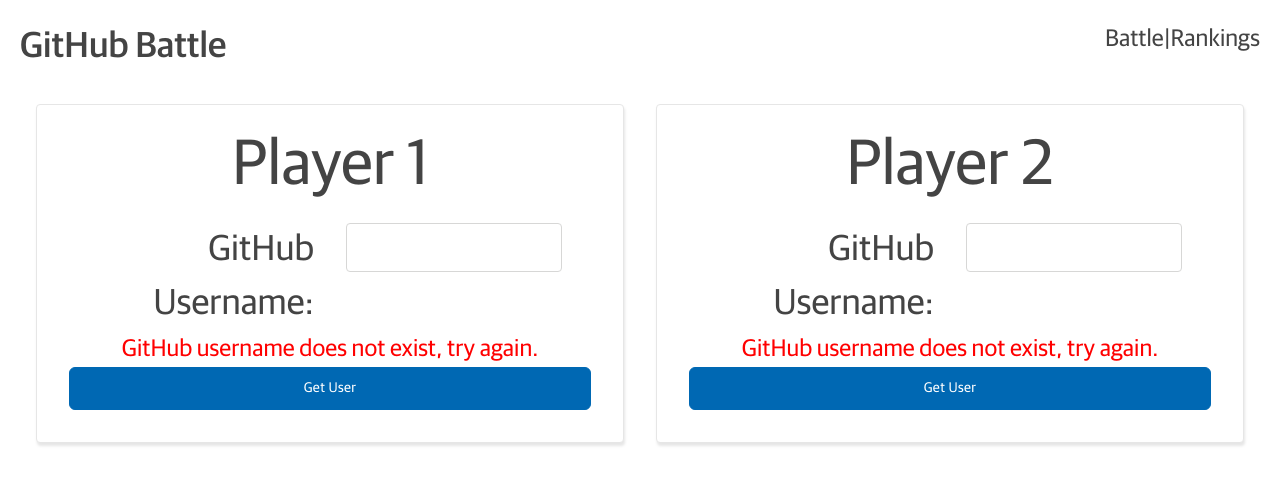
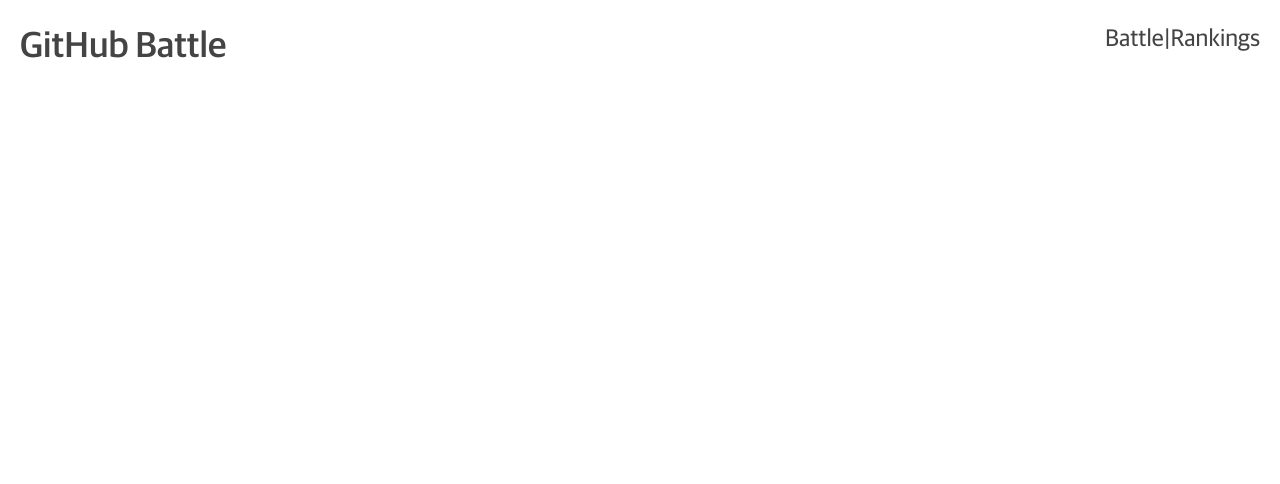
Before and after one commit to iamthevinn/github_battles, a React (Create React App) app: page /results in a window 1280 px wide. Shown: the top 484 px of the page. Built offline with nearby package versions, Linux system fonts and the light colour scheme.

Commit message:
cards have state on input

```diff
--- a/src/App.js
+++ b/src/App.js
@@ -2,84 +2,30 @@
 import logo from './logo.svg';
 import './ui-toolkit/css/nm-cx/main.css'
 import './App.css';
+import PlayerCard from './PlayerCard';
+import BattleView from './BattleView';
+import Header from './Header';
+import {
+  BrowserRouter as Router,
+  Route,
+  Link,
+  Switch
+} from 'react-router-dom'
+import { connect } from "react-redux";
 
 class App extends Component {
   render() {
     return (
-      <div className="App">
-        <div className="headerLine">
-          <div className="titleContainer">
-            <div className="title">GitHub Battle</div>
-          </div>
-          <div className="navigationContainer">
-            <div className="navigationLinks">
-              <div className="navigationLink">Battle</div>
-              <div className="navigationLink">|</div>
-              <div className="navigationLink">Rankings</div>
-            </div>
-          </div>
+      <Router>
+        <div className="App">
+          <Header />
+          <Switch>
+            <Route exact path="/" component={BattleView} />
+            {/* <Route path="/results" component={ResultsView} /> */}
+            {/* <Route path="/rankings" component={RankingsView} /> */}
+          </Switch>
         </div>
-        <div>
-          <div className="row battleScreen">
-            <div className="small-6 medium-6 large-6 columns">
-              <div className="card">
-                <div className="cardHeader">
-                  <div>Player 1</div>
-                </div>
-                <div className="row">
-                  <div className="small-6 medium-6 large-6 columns">
-                    <div className="inputLabel">
-                      GitHub Username:
-                    </div>
-                  </div>
-                  <div className="small-5 medium-5 large-5 columns">
-                    <input style={{ fontSize: '24px' }} type="text">
-                    </input>
-                  </div>
-                  <div className="small-5 medium-5 large-5 columns">
-                    <div></div>
-                  </div>
-                </div>
-                <div className="githubNameNotFound">
-                  GitHub username does not exist, try again.
-                </div>
-                <div className="getUserButton">
-                  <button style={{ width: '100%' }} >Get User</button>
-                </div>
-              </div>
-            </div>
-            <div className="small-6 medium-6 large-6 columns">
-              <div className="card">
-                <div className="cardHeader">
-                  <div>Player 2</div>
-                </div>
-                <div className="row">
-                  <div className="small-6 medium-6 large-6 columns">
-                    <div className="inputLabel">
-                      GitHub Username:
-                    </div>
-                  </div>
-                  <div className="small-5 medium-5 large-5 columns">
-                    <input style={{ fontSize: '24px' }} type="text">
-                    </input>
-                  </div>
-                  <div className="small-5 medium-5 large-5 columns">
-                    <div></div>
-                  </div>
-                </div>
-                <div className="githubNameNotFound">
-                  GitHub username does not exist, try again.
-                </div>
-                <div className="getUserButton">
-                  <button style={{ width: '100%' }} >Get User</button>
-                </div>
-              </div>
-            </div>
-          </div>
-        </div>
-
-
-      </div>
+      </Router>
     );
   }
 }
--- /dev/null
+++ b/src/BattleView.js
@@ -0,0 +1,22 @@
+import React, { Component } from 'react';
+import PlayerCard from './PlayerCard';
+
+class BattleView extends Component {
+
+  render() {
+    return (
+      <div>
+        <div className="row battleScreen">
+          <div className="small-6 medium-6 large-6 columns">
+            <PlayerCard defaultPlayerName="Player 1"/>
+          </div>
+          <div className="small-6 medium-6 large-6 columns">
+            <PlayerCard defaultPlayerName="Player 2"/>
+          </div>
+        </div>
+      </div>
+    )
+  }
+}
+
+export default BattleView
--- /dev/null
+++ b/src/Header.js
@@ -0,0 +1,24 @@
+import React, { Component } from 'react';
+import BattleView from './BattleView';
+
+class Header extends Component {
+
+  render() {
+    return (
+      <div className="headerLine">
+        <div className="titleContainer">
+          <div className="title">GitHub Battle</div>
+        </div>
+        <div className="navigationContainer">
+          <div className="navigationLinks">
+            <div className="navigationLink">Battle</div>
+            <div className="navigationLink">|</div>
+            <div className="navigationLink">Rankings</div>
+          </div>
+        </div>
+      </div>
+    )
+  }
+}
+
+export default Header
--- /dev/null
+++ b/src/PlayerCard.js
@@ -0,0 +1,47 @@
+import React, { Component } from 'react';
+
+class PlayerCard extends Component {
+  constructor(props) {
+    super(props)
+    this.state = {
+      userName: ""
+    }
+    this.handleUserNameChange = this.handleUserNameChange.bind(this)
+  }
+
+  handleUserNameChange(event) {
+    this.setState({userName: event.target.value})
+  }
+
+  render() {
+    return (
+      <div className="card">
+        <div className="cardHeader">
+          <div>{this.props.defaultPlayerName}</div>
+        </div>
+        <div className="row">
+          <div className="small-6 medium-6 large-6 columns">
+            <div className="inputLabel">
+              GitHub Username:
+          </div>
+          </div>
+          <div className="small-5 medium-5 large-5 columns">
+            <input onChange={this.handleUserNameChange} style={{ fontSize: '24px' }} type="text">
+            </input>
+          </div>
+          <div className="small-5 medium-5 large-5 columns">
+            <div></div>
+          </div>
+        </div>
+        <div className="githubNameNotFound">
+          GitHub username does not exist, try again.
+        </div>
+        <div className="getUserButton">
+          <button disabled={!this.state.userName.trim().length} style={{ width: '100%' }} >Get User</button>
+        </div>
+      </div>
+    )
+  }
+}
+
+export default PlayerCard
```
